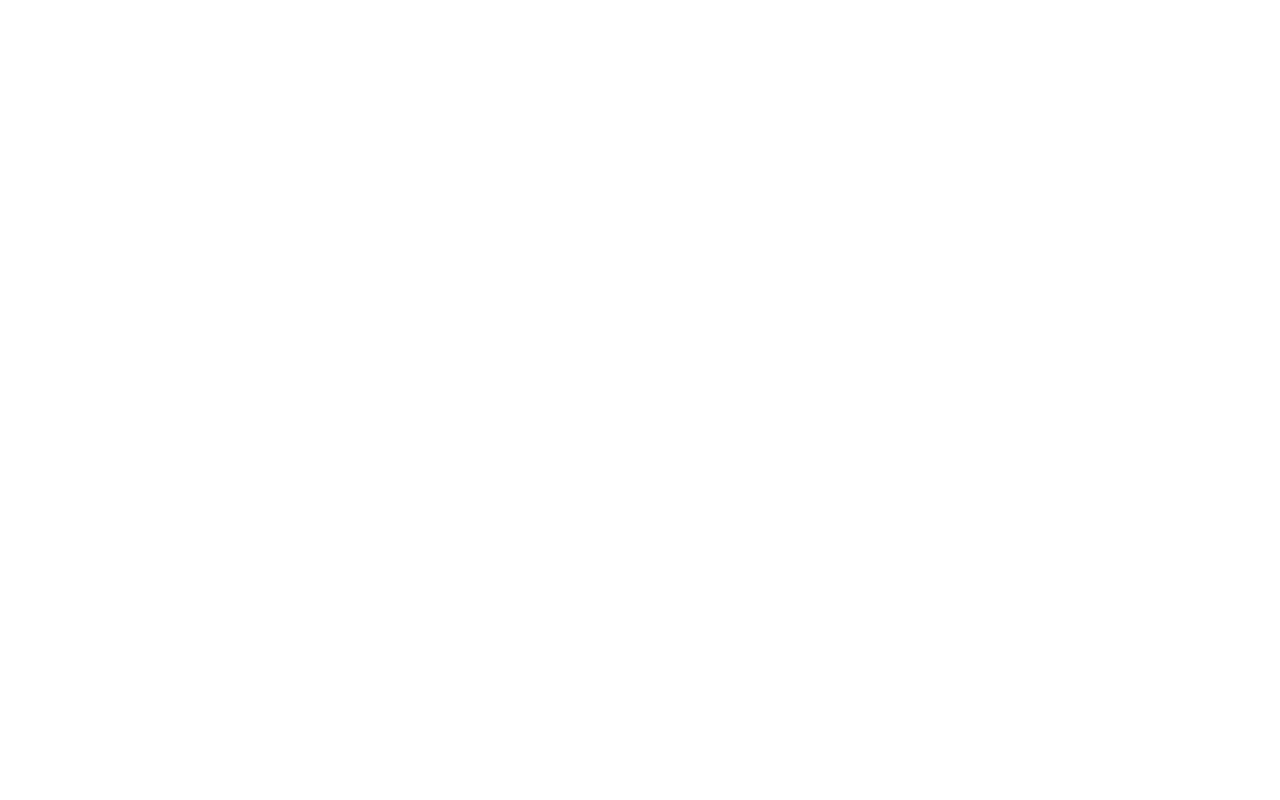
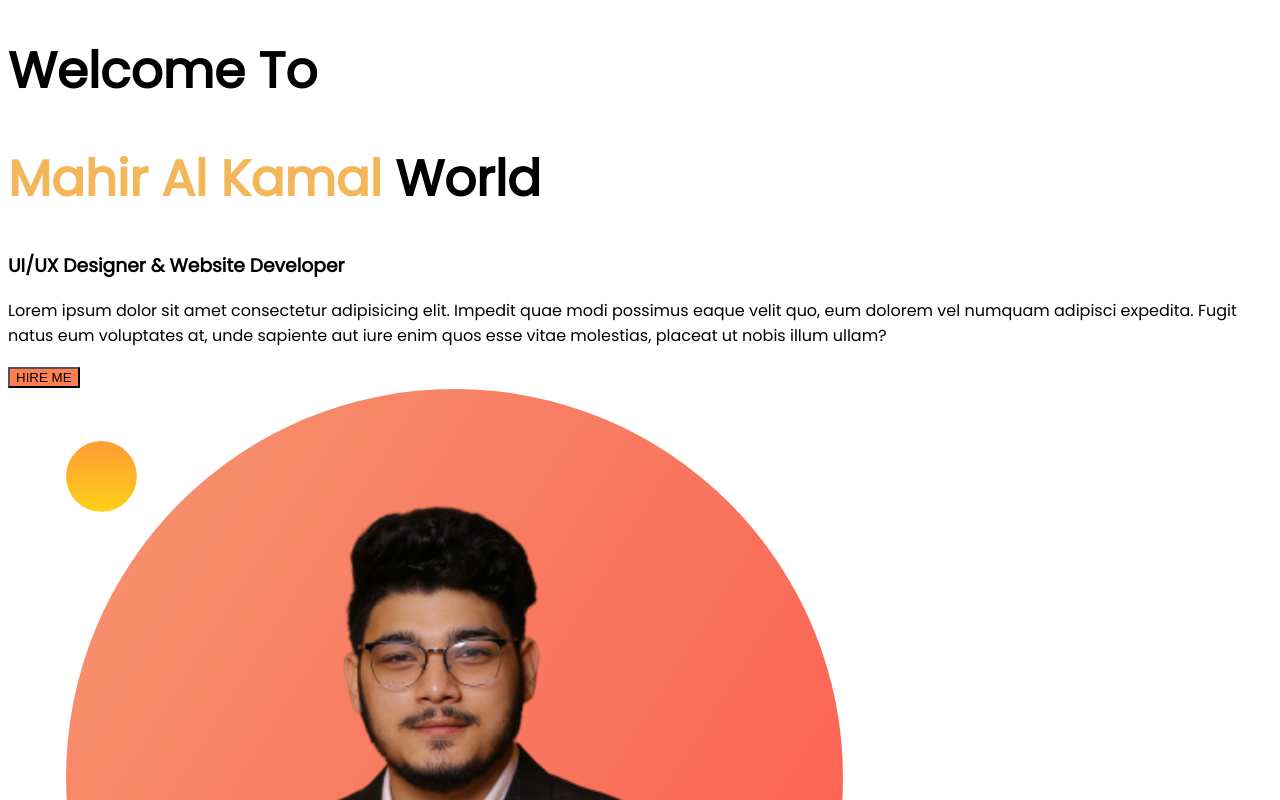
Before and after one commit to iammahir2020/developer-portfolio, a plain HTML site: page index.html in a window 1280 px wide. Shown: the top 800 px of the page. Drawn offline with Linux system fonts and the light colour scheme.

Commit message:
first commit

```diff
--- a/index.html
+++ b/index.html
@@ -5,9 +5,23 @@
     <meta http-equiv="X-UA-Compatible" content="IE=edge">
     <meta name="viewport" content="width=device-width, initial-scale=1.0">
     <title>Mahir Portfolio</title>
+    <link rel="preconnect" href="https://fonts.googleapis.com">
+    <link rel="preconnect" href="https://fonts.gstatic.com" crossorigin>
+    <link href="https://fonts.googleapis.com/css2?family=Poppins&display=swap" rel="stylesheet">
     <link rel="stylesheet" href="style.css">
 </head>
 <body>
+    <div>
+        <h1>Welcome To</h1>
+        <h1> <span class="primary-color">Mahir Al Kamal</span> World</h1>
+
+        <h3>UI/UX Designer & Website Developer</h3>
+        <p>Lorem ipsum dolor sit amet consectetur adipisicing elit. Impedit quae modi possimus eaque velit quo, eum dolorem vel numquam adipisci expedita. Fugit natus eum voluptates at, unde sapiente aut iure enim quos esse vitae molestias, placeat ut nobis illum ullam?</p>
+        <input class="button-style" type="button" value="HIRE ME">
+    </div>
+
+    <img src="images/image1.png" alt="iammahir">
+
 
 </body>
 </html>
--- a/style.css
+++ b/style.css
@@ -0,0 +1,15 @@
+body {
+  font-family: "Poppins", sans-serif;
+}
+
+h1 {
+  font-size: 50px;
+}
+
+.primary-color {
+  color: rgb(243, 182, 89);
+}
+
+.button-style {
+  background-color: coral;
+}
```
Also changed, not shown: images/Mahir.png (added), images/Mahir1.JPG (added), images/dream-bg.png (added), images/exp-bg.png (added), images/image1.png (added), images/image2.jpg (added), images/jhankar.png (added), images/jhankar2.png (added), images/my-bg.png (added), images/my-bg2.png (added), images/top-banner.png (added), 7 other files.
